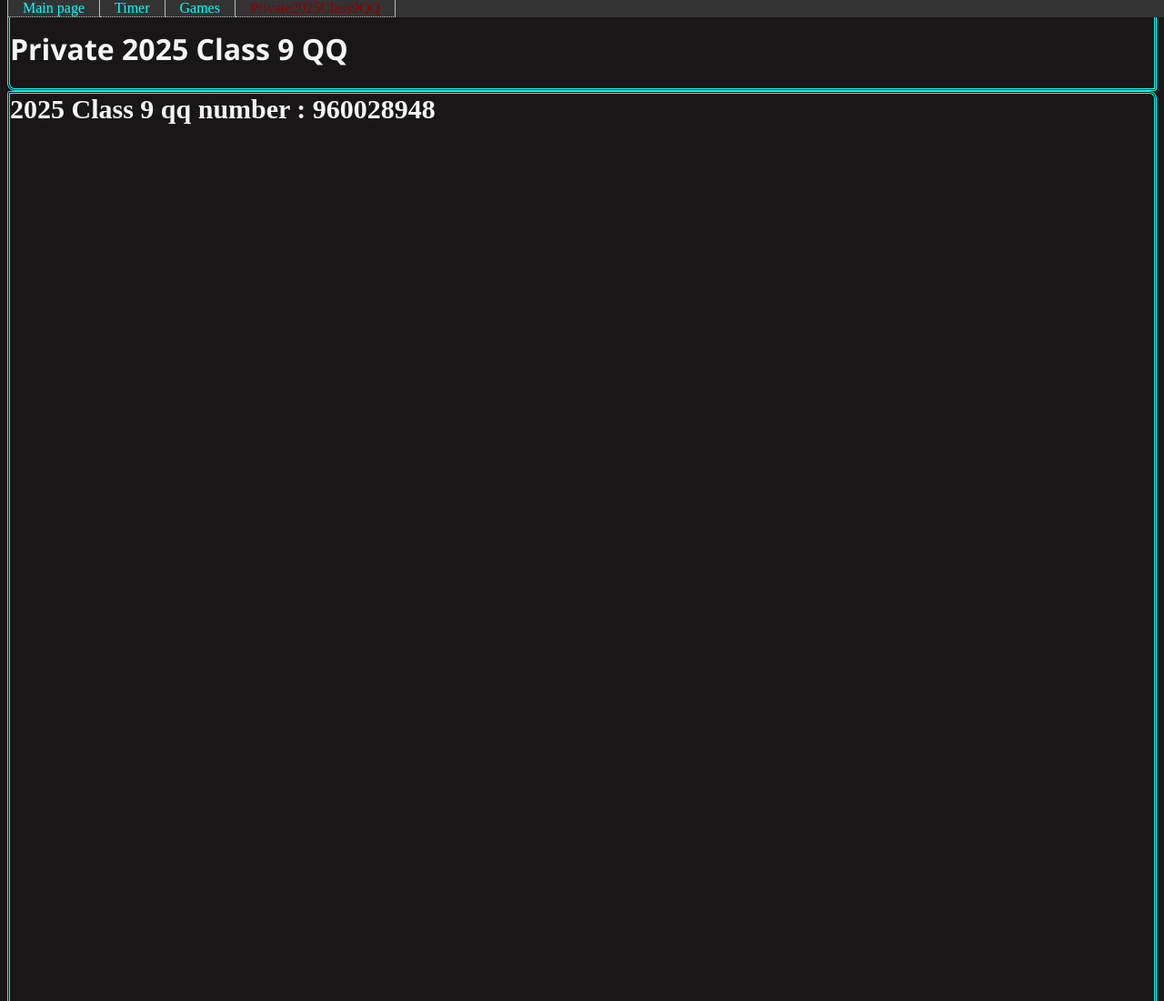
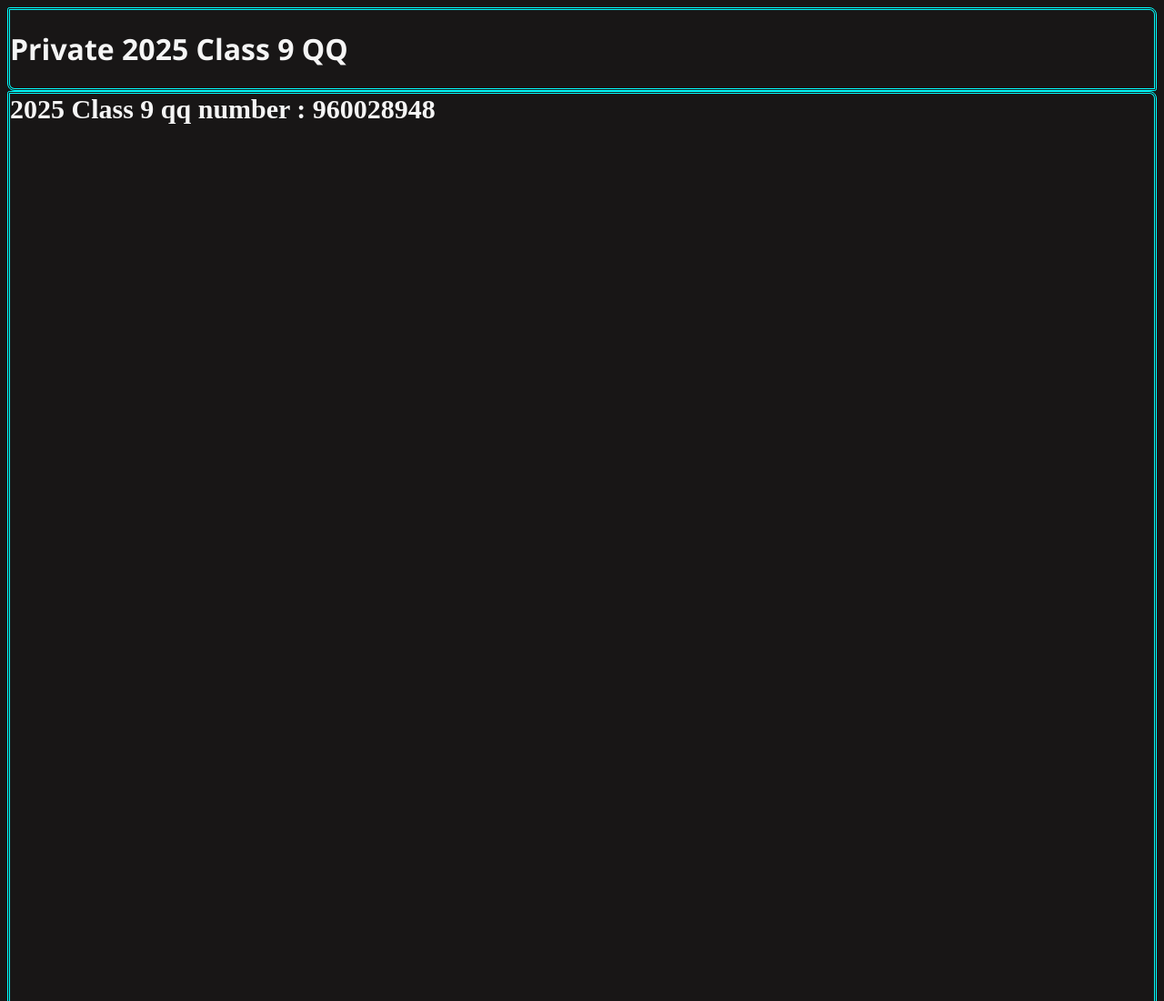
Before and after one commit to tempForevor/tempForevor.github.io, a plain HTML site: page TingHuNewDistrictMiddleSchool2025Class9/private.htm in a window 1280 px wide. Shown: the top 1100 px of the page at 91% size. Drawn offline with Linux system fonts and the light colour scheme.

Commit message:
via fixed my classmates finding my project XD

```diff
--- a/TingHuNewDistrictMiddleSchool2025Class9/private.htm
+++ b/TingHuNewDistrictMiddleSchool2025Class9/private.htm
@@ -2,7 +2,7 @@
 <file>Private2025Class9QQ</file>
 <head>
     <script src="../manager.js"></script>
-    <script src="../nav.js"></script>
+    <!-- <script src="../nav.js"></script> -->
     <link rel="stylesheet" type="text/css" href="../index.css" />
     <!-- <script src="indext.ts"></script> -->
     <title>Private2025Class9QQ</title>
```
